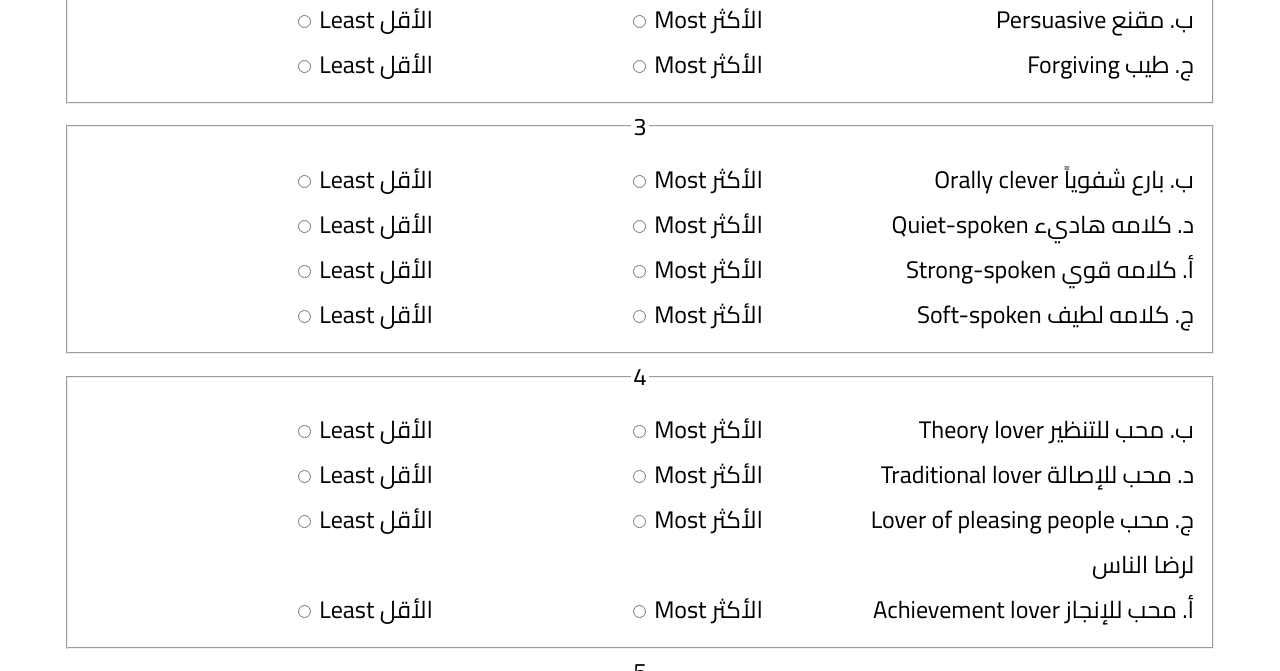
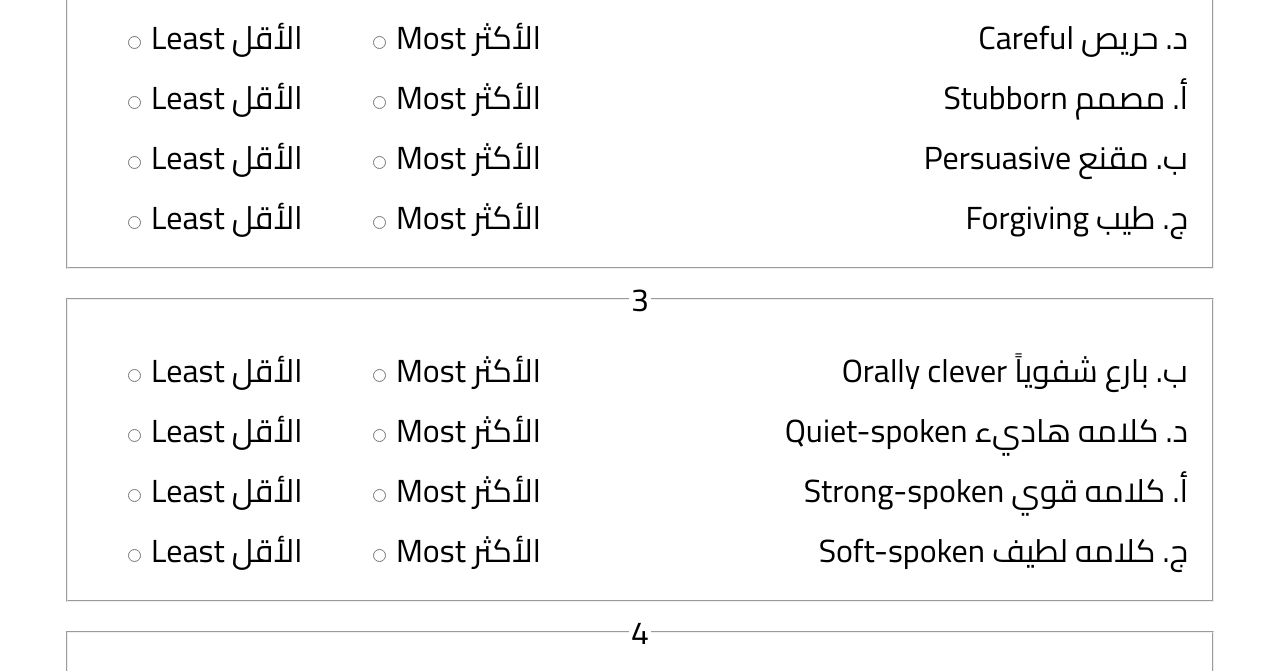
Before and after one commit to MahmoudBL83/DISC, a plain HTML site: page formw2.html in a window 1280 px wide. Shown: the part 709-1380 px from the top of the page. Drawn offline with nearby package versions, Linux system fonts and the light colour scheme; some packages are replaced by stand-ins of ours; a script that the page names is missing.

Commit message:
Update style2.css

```diff
--- a/style2.css
+++ b/style2.css
@@ -10,7 +10,7 @@ form{
     margin-top:25px;
     margin-bottom:25px;
     transform: translateX(-50%);
-    font-size:1.5rem;
+    font-size:2rem;
 }
 #sub{
     width:215px;
@@ -39,5 +39,5 @@ fieldset div div label{
     flex-basis: 30%;
 }
 fieldset div div span{
-    flex-basis: 30%;
+    flex-basis: 76%;
 }
```
